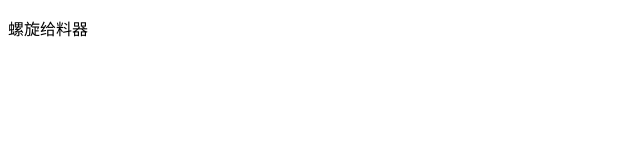
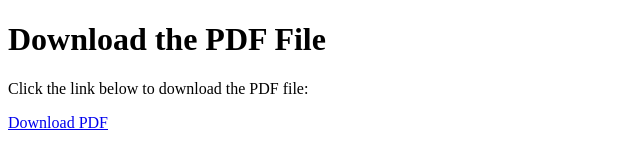
Before and after one commit to erweima2024/erweima2024.github.io, a plain HTML site: page index.html in a window 1280 px wide. Shown: the whole page, without its empty margins (0-640 px from the left). Drawn offline with Linux system fonts and the light colour scheme.

Commit message:
Add files via upload

```diff
--- a/index.html
+++ b/index.html
@@ -1,10 +1,15 @@
 <!DOCTYPE html>
-<html lang="zh">
+<html>
 <head>
-    <meta charset="UTF-8">
-    <title>Document</title>
+    <title>PDF</title>
 </head>
 <body>
-    <p>螺旋给料器</p>
+
+    <h1>Download the PDF File</h1>
+    <p>Click the link below to download the PDF file:</p>
+
+    <!-- Link to Download the PDF -->
+    <a href="https://github.com/erweima2024/Erweima/blob/main/%E8%9E%BA%E6%97%8B%E7%BB%99%E6%96%99%E8%A3%85%E7%BD%AE%E8%AF%B4%E6%98%8E%E4%B9%A6.pdf" download="螺旋给料装置说明书.pdf">Download PDF</a>
+
 </body>
 </html>
```
